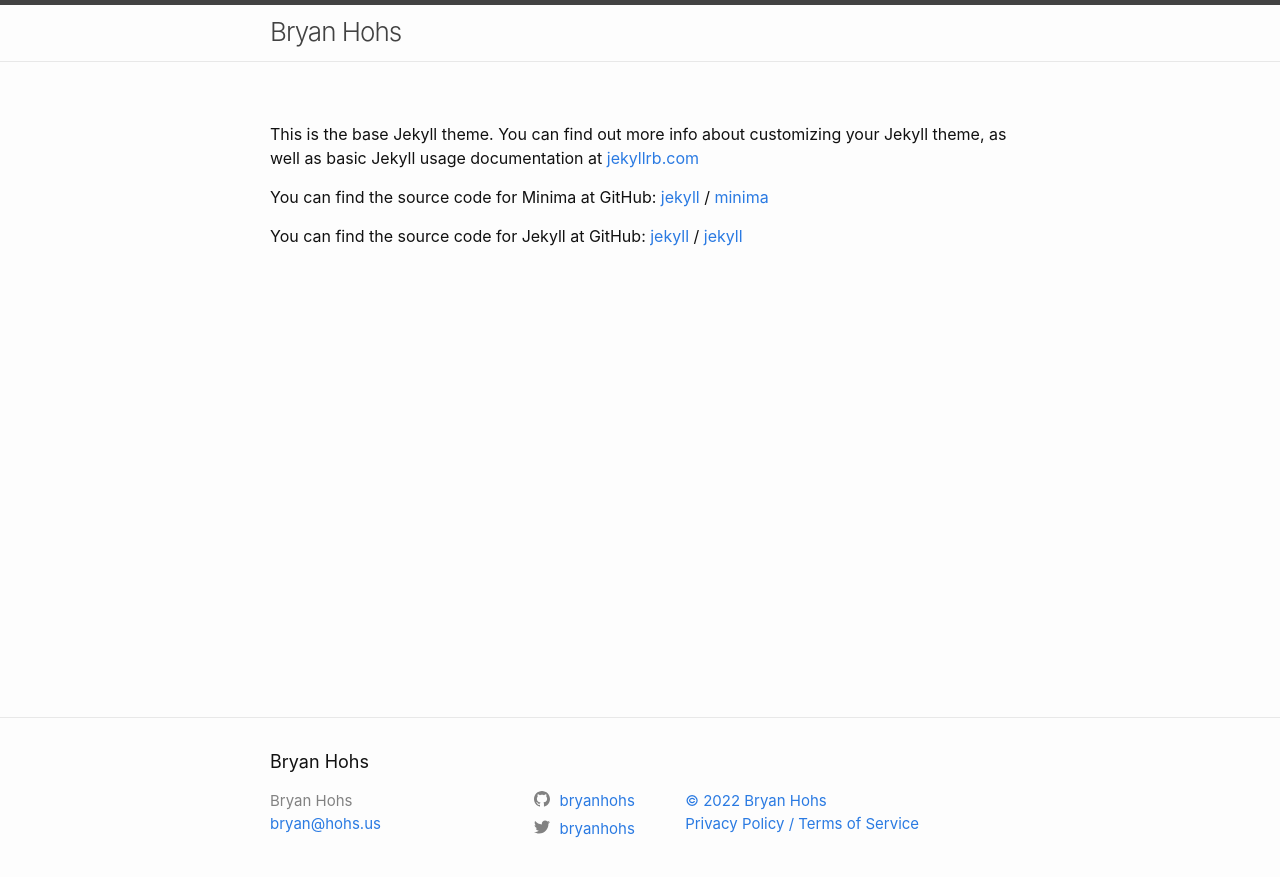
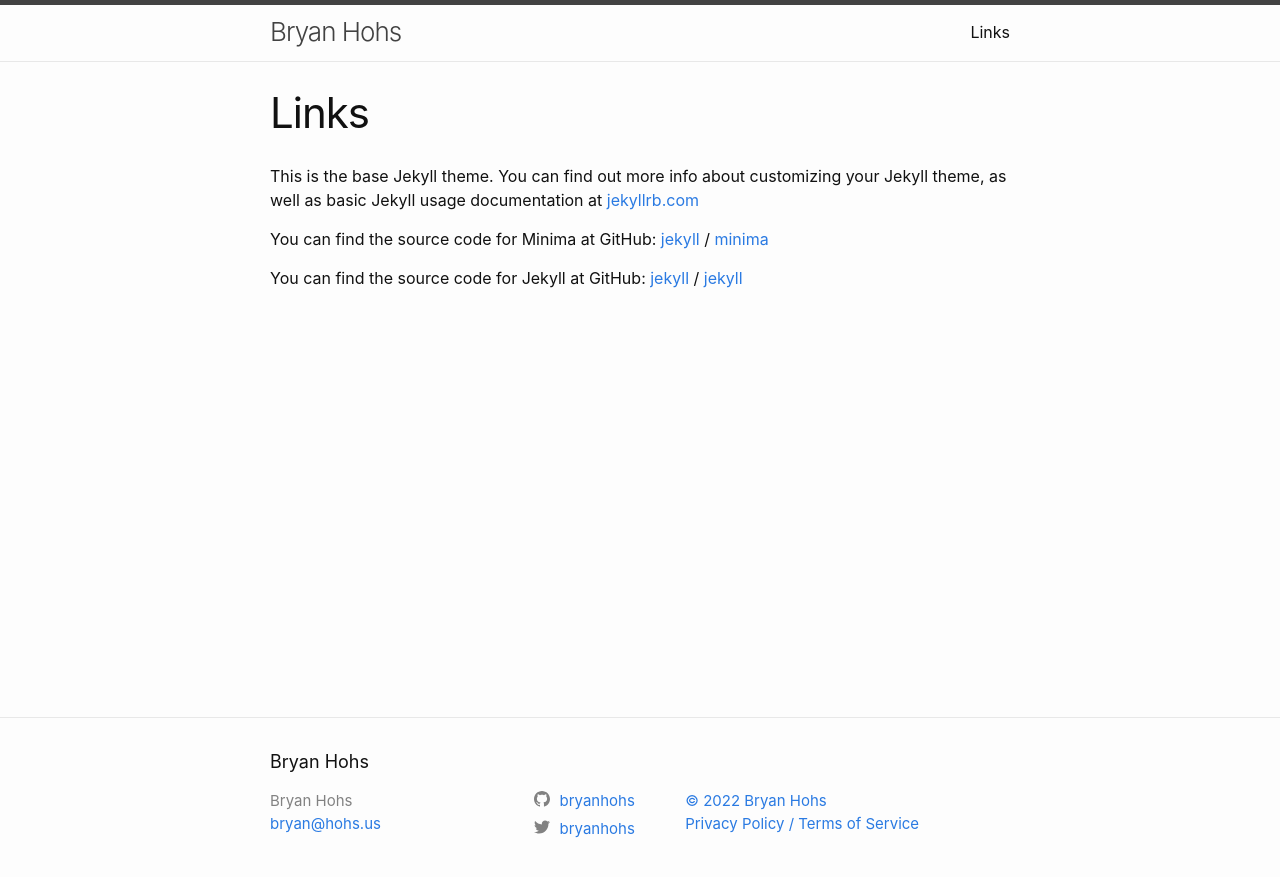
Before and after one commit to bryanhohs/hohs.us, a Jekyll site: the page built from links.md, in a window 1280 px wide. Shown: the top 877 px of the page. Built offline with Jekyll 4.4.1, drawn with Linux system fonts in a browser that asks for light colours; a script that is not in the unit is left out.

Commit message:
revert heading

```diff
--- a/_layouts/home.html
+++ b/_layouts/home.html
@@ -10,6 +10,7 @@ layout: default
   {{ content }}
 
   {%- if site.posts.size > 0 -%}
+    <h2 class="post-list-heading">{{ page.list_title | default: "Posts" }}</h2>
     <ul class="post-list">
       {%- for post in paginator.posts -%}
       <li>
--- a/links.md
+++ b/links.md
@@ -1,5 +1,6 @@
 ---
 layout: page
+title: Links
 permalink: /links.html
 ---
 
```
